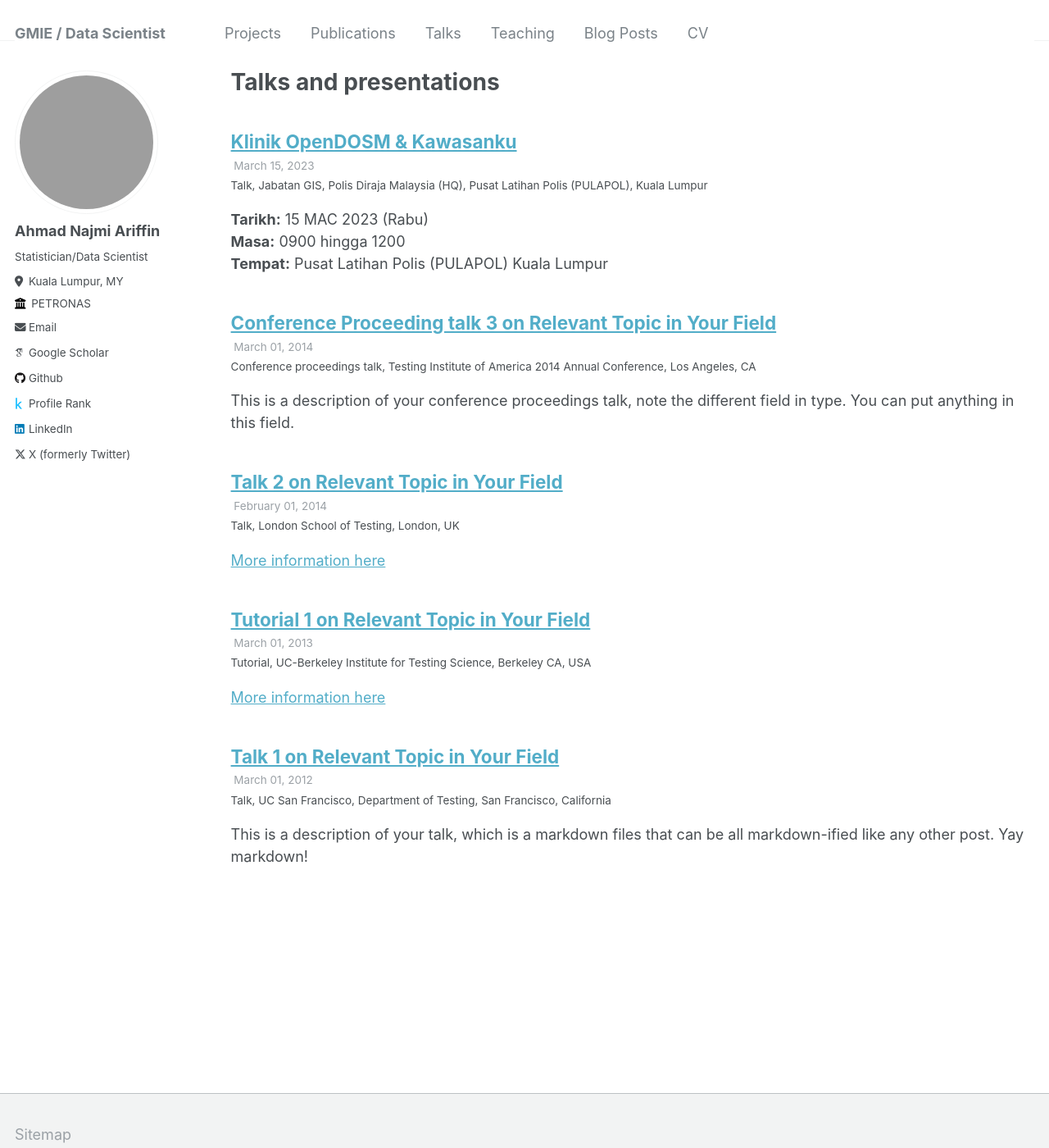
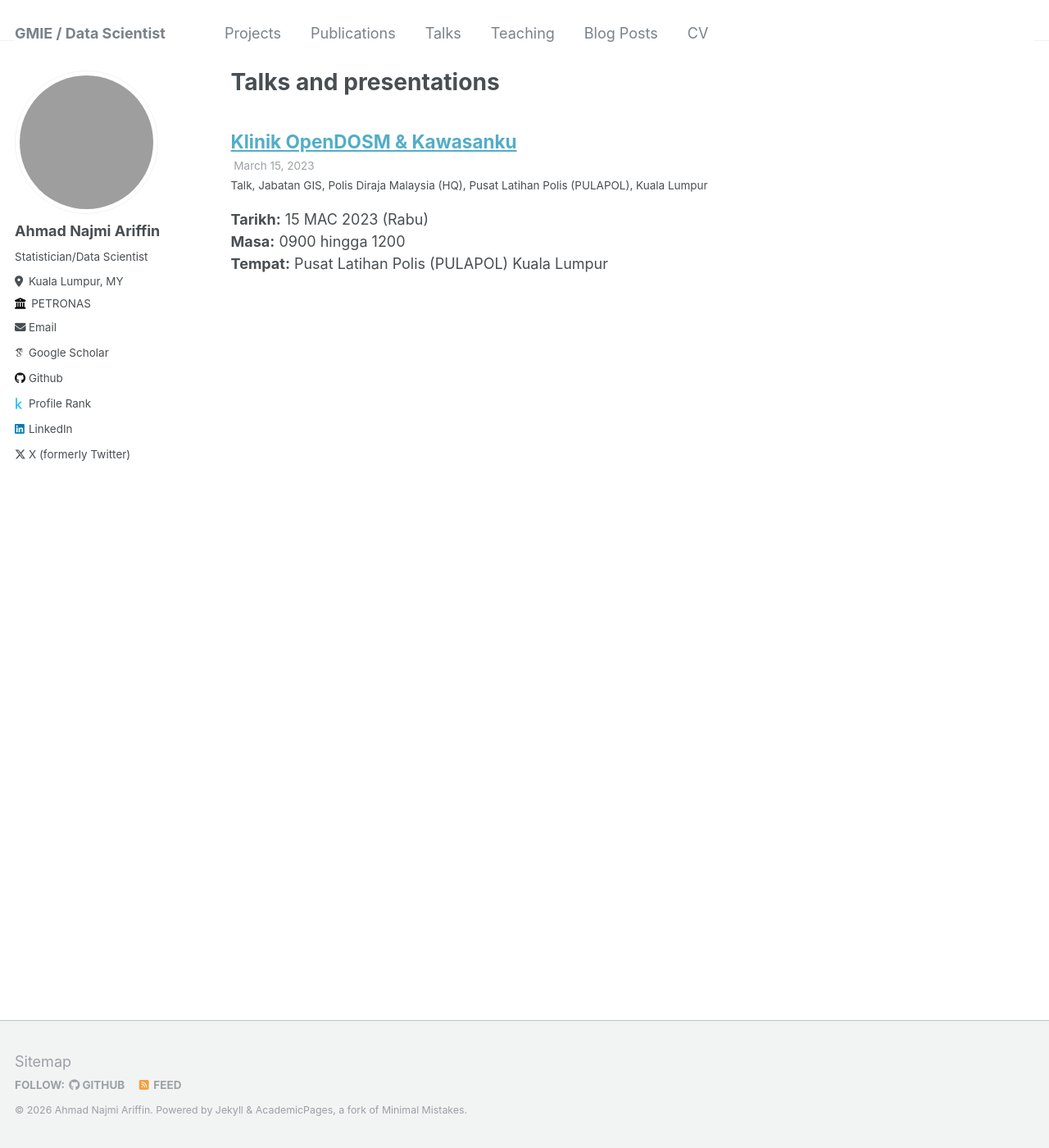
Before and after one commit to booluckgmie/anajmiariffin.github.io, a Jekyll site: the page built from _pages/talks.html, in a window 1280 px wide and 1400 px high. Shown: the whole window at 82% size. Built offline with Jekyll 4.4.1, drawn with Linux system fonts in a browser that asks for light colours; some web fonts are replaced; grey boxes are pictures that could not be loaded.

Commit message:
Remove template placeholders and unverified figures from the website (#2)
- delete the four template publications ('Paper Title Number 1-4') and four template talks (UC-Berkeley, London, UCSF, Testing Institute of America)
- cv.md: drop percentage / user-count claims no longer used in the latest resume; vendor profile count set to 4,000+


Claude-Session: https://claude.ai/code/session_014TXyGH8XtqGSatZnCFSr8K

Co-authored-by: Claude <noreply@anthropic.com>

```diff
--- a/_talks/2012-03-01-talk-1.md
+++ /dev/null
@@ -1,11 +0,0 @@
----
-title: "Talk 1 on Relevant Topic in Your Field"
-collection: talks
-type: "Talk"
-permalink: /talks/2012-03-01-talk-1
-venue: "UC San Francisco, Department of Testing"
-date: 2012-03-01
-location: "San Francisco, California"
----
-
-This is a description of your talk, which is a markdown files that can be all markdown-ified like any other post. Yay markdown!
--- a/_talks/2013-03-01-tutorial-1.md
+++ /dev/null
@@ -1,13 +0,0 @@
----
-title: "Tutorial 1 on Relevant Topic in Your Field"
-collection: talks
-type: "Tutorial"
-permalink: /talks/2013-03-01-tutorial-1
-venue: "UC-Berkeley Institute for Testing Science"
-date: 2013-03-01
-location: "Berkeley CA, USA"
----
-
-[More information here](http://exampleurl.com)
-
-This is a description of your tutorial, note the different field in type. This is a markdown files that can be all markdown-ified like any other post. Yay markdown!
--- a/_talks/2014-02-01-talk-2.md
+++ /dev/null
@@ -1,13 +0,0 @@
----
-title: "Talk 2 on Relevant Topic in Your Field"
-collection: talks
-type: "Talk"
-permalink: /talks/2014-02-01-talk-2
-venue: "London School of Testing"
-date: 2014-02-01
-location: "London, UK"
----
-
-[More information here](http://example2.com)
-
-This is a description of your talk, which is a markdown files that can be all markdown-ified like any other post. Yay markdown!
--- a/_talks/2014-03-01-talk-3.md
+++ /dev/null
@@ -1,11 +0,0 @@
----
-title: "Conference Proceeding talk 3 on Relevant Topic in Your Field"
-collection: talks
-type: "Conference proceedings talk"
-permalink: /talks/2014-03-01-talk-3
-venue: "Testing Institute of America 2014 Annual Conference"
-date: 2014-03-01
-location: "Los Angeles, CA"
----
-
-This is a description of your conference proceedings talk, note the different field in type. You can put anything in this field.
```
Also changed, not shown: _pages/cv.md (+8 -8 lines), _publications/2009-10-01-paper-title-number-1.md (deleted, +0 -12 lines), _publications/2010-10-01-paper-title-number-2.md (deleted, +0 -12 lines), _publications/2015-10-01-paper-title-number-3.md (deleted, +0 -12 lines), _publications/2024-02-17-paper-title-number-4.md (deleted, +0 -12 lines).
